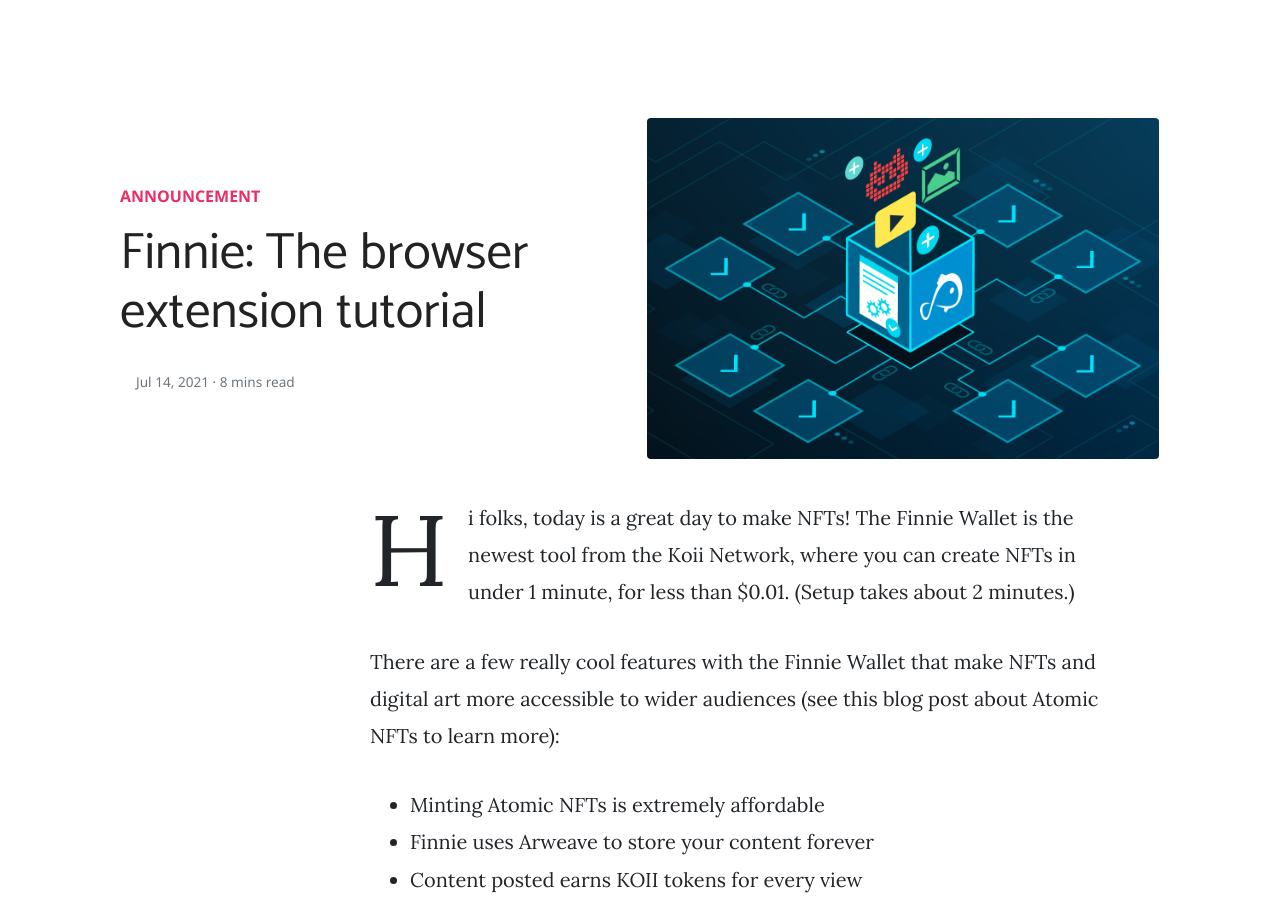
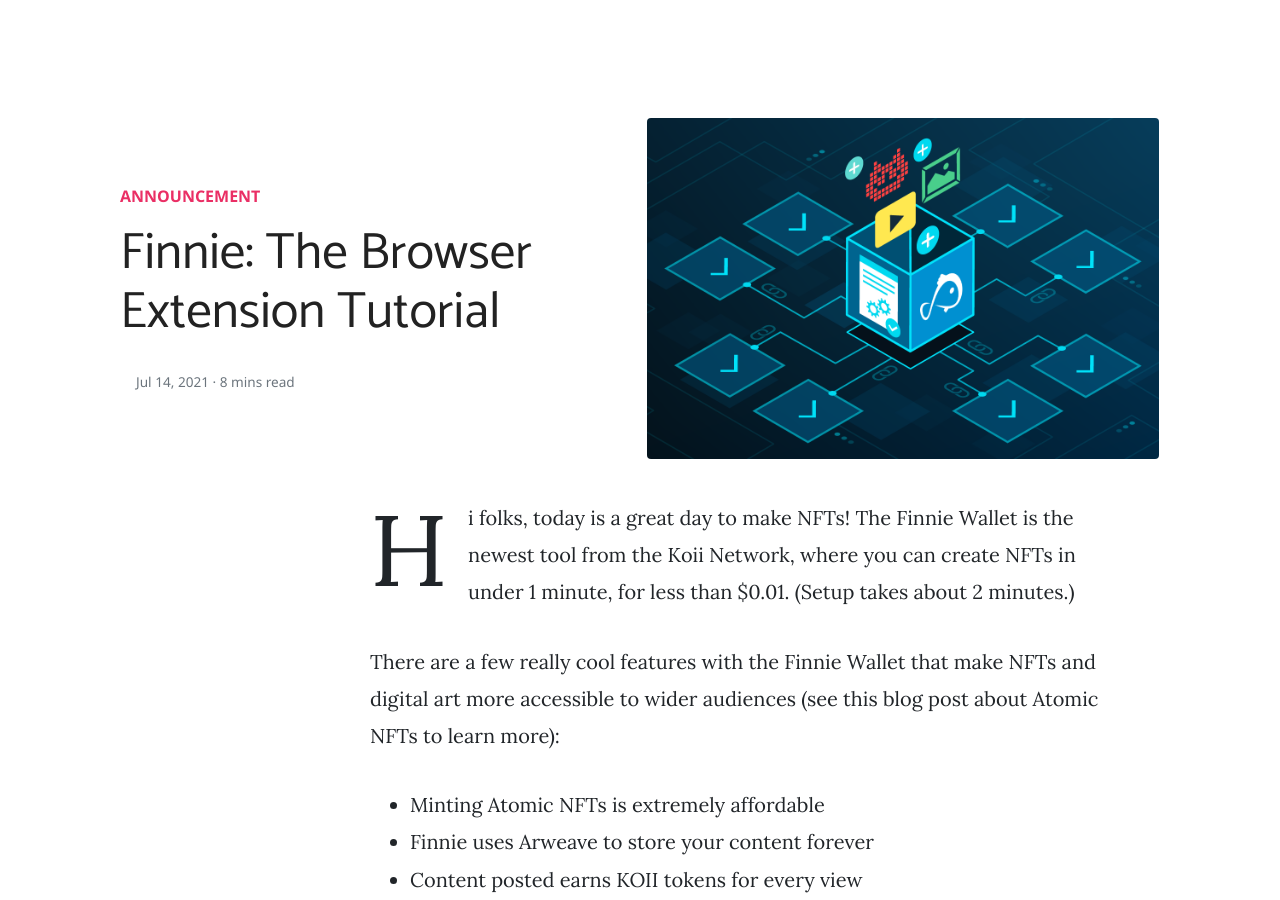
Before and after one commit to tykoii/blog, a Jekyll site: the page built from _posts/2021-07-14-Introducing-Finnie.markdown, in a window 1280 px wide and 900 px high. Built offline with Jekyll 4.4.1, drawn with Linux system fonts in a browser that asks for light colours; nearby versions of some CDN libraries; comment, search, counter and statistics services are not loaded.

```diff
--- a/_posts/2021-07-14-Introducing-Finnie.markdown
+++ b/_posts/2021-07-14-Introducing-Finnie.markdown
@@ -1,6 +1,6 @@
 ---
 layout: post
-title:  "Finnie: The browser extension tutorial"
+title:  "Finnie: The Browser Extension Tutorial"
 categories: [ Announcement ]
 image: assets/images/blog/Koi_blogimg_opt4_052120.png
 ---
```
